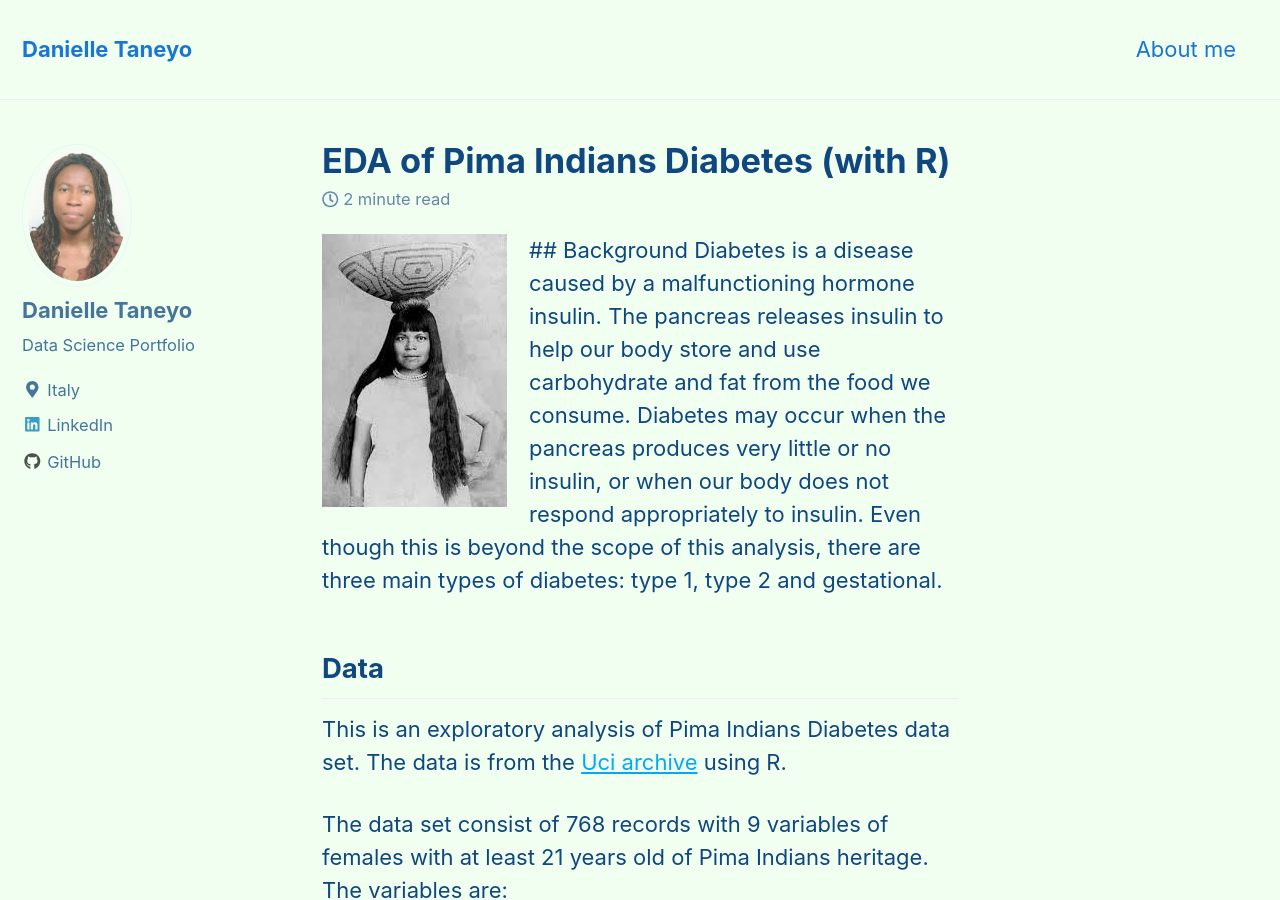
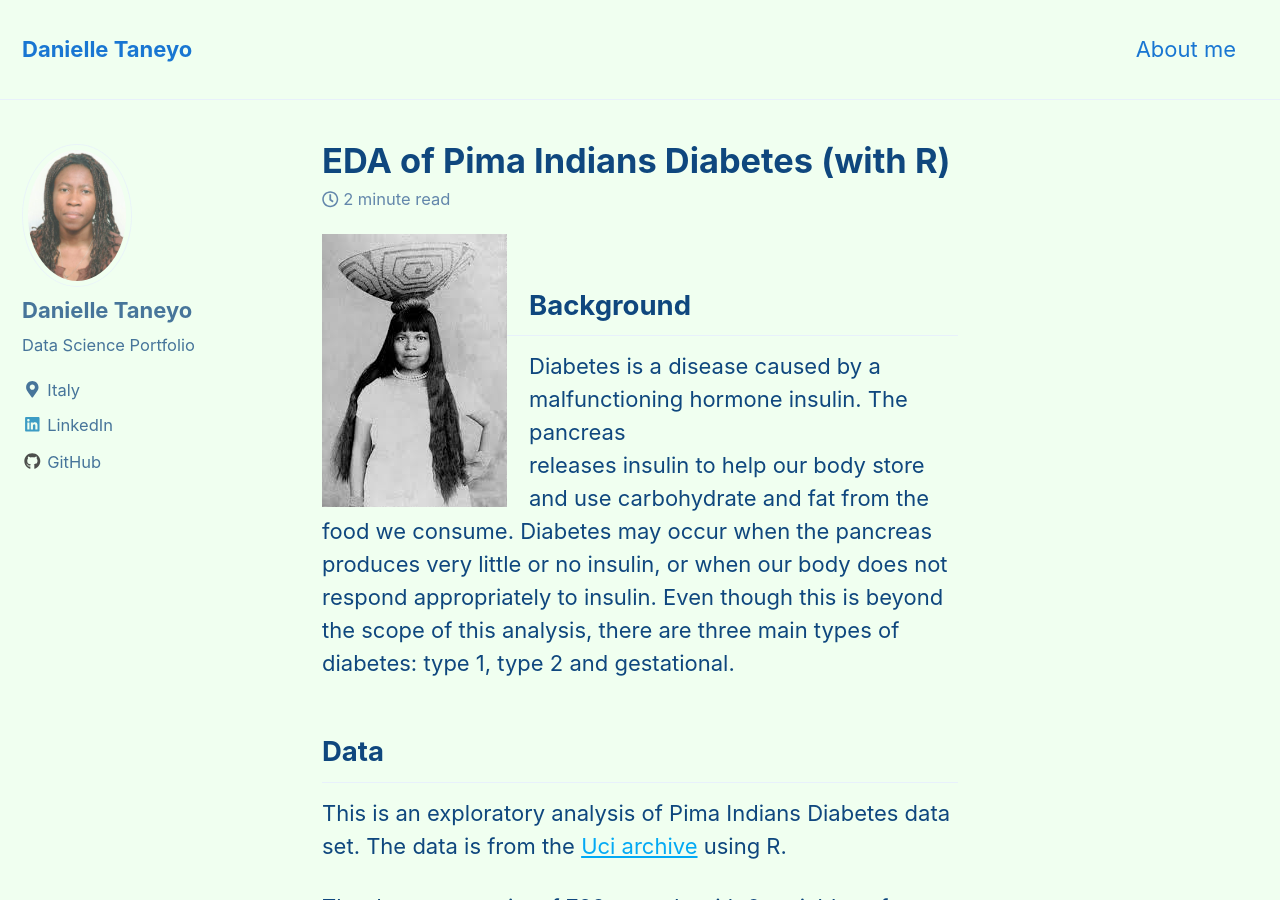
Before and after one commit to lsaa2014/lsaa2014.github.io, a Jekyll site: the page built from _posts/2018-04-09-PimaDiabetesEDA.md, in a window 1280 px wide and 900 px high. Built offline with Jekyll 4.4.1, drawn with Linux system fonts in a browser that asks for light colours; nearby versions of some CDN libraries.

Commit message:
Update 2018-04-09-PimaDiabetesEDA.md

```diff
--- a/_posts/2018-04-09-PimaDiabetesEDA.md
+++ b/_posts/2018-04-09-PimaDiabetesEDA.md
@@ -9,14 +9,14 @@ tags:
 
 ---
 
-<p><img src="{{ site.url }}{{ site.baseurl }}/images/diabetes/pima indians.jpeg" alt="image-left" class="align-left" />
+<p><img src="{{ site.url }}{{ site.baseurl }}/images/diabetes/pima indians.jpeg" alt="image-left" class="align-left" /></p>
 
 ## Background
 Diabetes is a disease caused by a malfunctioning hormone insulin. The pancreas
 releases insulin to help our body store and use carbohydrate and fat from the food
 we consume. Diabetes may occur when the pancreas produces very little or no insulin,
 or when our body does not respond appropriately to insulin. Even though this is beyond
-the scope of this analysis, there are three main types of diabetes: type 1, type 2 and gestational.</p>
+the scope of this analysis, there are three main types of diabetes: type 1, type 2 and gestational.
 
 ## Data
 This is an exploratory analysis of Pima Indians Diabetes data set. The data is from the [Uci archive](https://archive.ics.uci.edu/ml/datasets/pima+indians+diabetes) using R.
```
